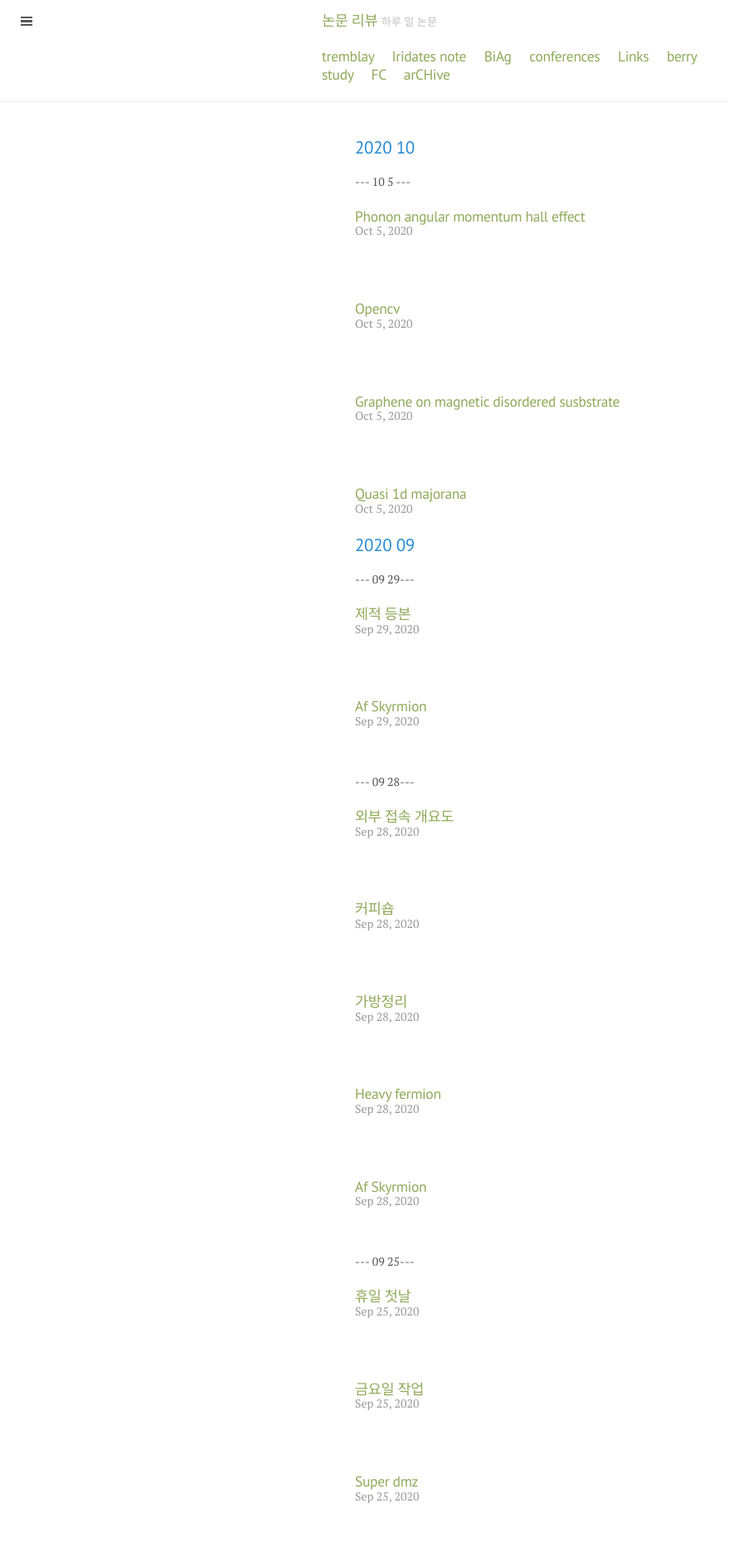
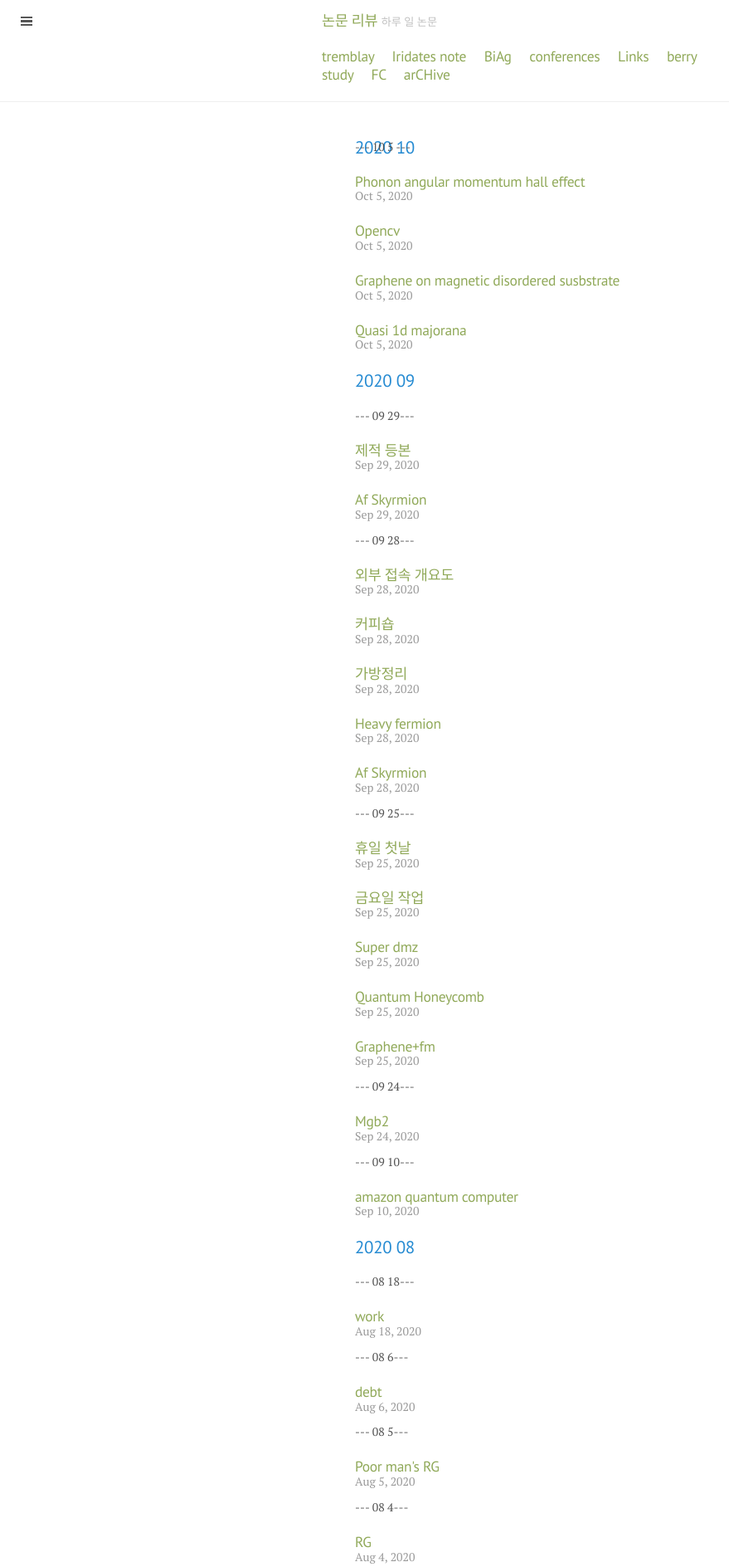
Before and after one commit to qkrwlsghdcjsworlt/work, a Jekyll site: the page built from index.html, in a window 1280 px wide. Shown: the top 1888 px of the page at 83% size, without its empty margins (0-879 px from the left). Built offline with Jekyll 4.4.1, drawn with Linux system fonts in a browser that asks for light colours; the list of posts is cut into pages by our own code.

Commit message:
“update”

```diff
--- a/index.html
+++ b/index.html
@@ -25,9 +25,10 @@
       {% capture nyear %}{{ post.next.date | date: '%Y %m' }}{% endcapture %}
       {% if year != nyear %}
         <h2 class="post-date-title">{{ post.date | date: '%Y %m' }}</h2>
-      {% endif %}
+      	<br><br>
+	  {% endif %}
     {% endunless %}
-	<br><br>
+
 	<!-- year month -->
 	<!-- date -->
    {% unless post.next %}
```
